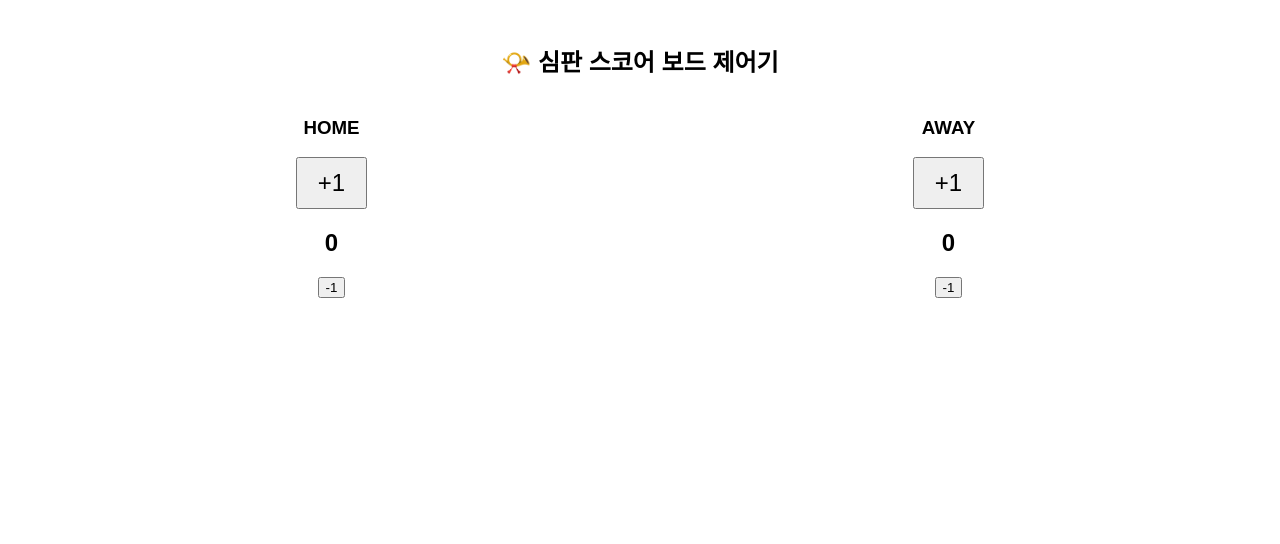
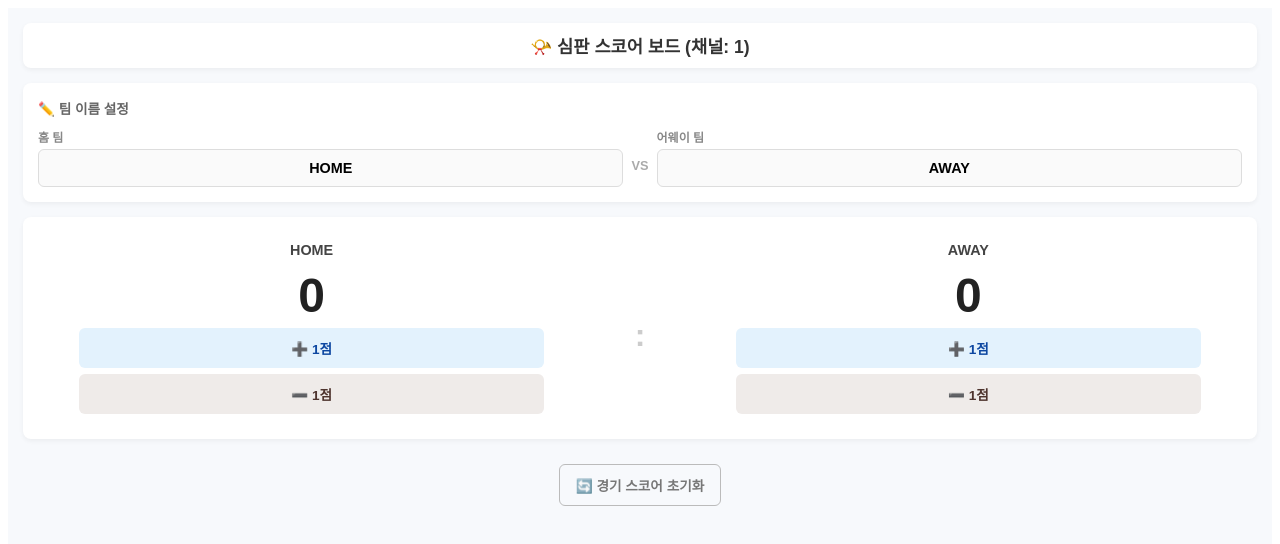
Before and after one commit to gaeriny/tactical-board-nuxt, a Nuxt app: page /match/1/referee in a window 1280 px wide. Shown: the top 544 px of the page. Built offline with nearby package versions, Linux system fonts and the light colour scheme; no server answers; the database is empty.

Commit message:
referee.vue 업데이트

```diff
--- a/pages/match/[id]/referee.vue
+++ b/pages/match/[id]/referee.vue
@@ -1,29 +1,134 @@
 <template>
-  <div style="padding: 15px; font-family: sans-serif; text-align:center;" v-if="matchData">
-    <h2>📯 심판 스코어 보드 제어기</h2>
-    <div style="display:flex; justify-content:space-around; margin:20px 0;">
-      <div>
-        <h3>HOME</h3>
-        <button @click="score('home', 1)" style="font-size:1.5rem; padding:10px 20px;">+1</button>
-        <h2>{{ matchData.scores.home }}</h2>
-        <button @click="score('home', -1)">-1</button>
+  <div class="referee-layout" v-if="matchData">
+    <header class="header">
+      <h2>📯 심판 스코어 보드 (채널: {{ matchId }})</h2>
+    </header>
+
+    <section class="card team-name-section">
+      <h4>✏️ 팀 이름 설정</h4>
+      <div class="team-name-inputs">
+        <div class="input-box">
+          <label>홈 팀</label>
+          <input
+            type="text"
+            v-model="matchData.teamNames.home"
+            @input="updateTeamNames"
+            placeholder="HOME 팀명"
+          />
+        </div>
+        <div class="vs-label">VS</div>
+        <div class="input-box">
+          <label>어웨이 팀</label>
+          <input
+            type="text"
+            v-model="matchData.teamNames.away"
+            @input="updateTeamNames"
+            placeholder="AWAY 팀명"
+          />
+        </div>
       </div>
-      <div>
-        <h3>AWAY</h3>
-        <button @click="score('away', 1)" style="font-size:1.5rem; padding:10px 20px;">+1</button>
-        <h2>{{ matchData.scores.away }}</h2>
-        <button @click="score('away', -1)">-1</button>
+    </section>
+
+    <section class="card score-section">
+      <div class="score-board">
+        <div class="score-ctrl-box">
+          <div class="team-title-display">{{ matchData.teamNames?.home || 'HOME' }}</div>
+          <div class="score-num">{{ matchData.scores?.home ?? 0 }}</div>
+          <div class="btn-group">
+            <button @click="adjustScore('home', 1)" class="btn-plus">➕ 1점</button>
+            <button @click="adjustScore('home', -1)" class="btn-minus">➖ 1점</button>
+          </div>
+        </div>
+
+        <div class="vs-center">:</div>
+
+        <div class="score-ctrl-box">
+          <div class="team-title-display">{{ matchData.teamNames?.away || 'AWAY' }}</div>
+          <div class="score-num">{{ matchData.scores?.away ?? 0 }}</div>
+          <div class="btn-group">
+            <button @click="adjustScore('away', 1)" class="btn-plus">➕ 1점</button>
+            <button @click="adjustScore('away', -1)" class="btn-minus">➖ 1점</button>
+          </div>
+        </div>
       </div>
+    </section>
+
+    <div class="reset-wrapper">
+      <button @click="resetMatch" class="btn-reset">🔄 경기 스코어 초기화</button>
     </div>
   </div>
 </template>
 
 <script setup>
+import { useRoute } from 'vue-router'
+
 const matchId = useRoute().params.id
 const { matchData, saveToServer } = useMatchFirebase(matchId)
 
-const score = (team, val) => {
-  matchData.value.scores[team] = Math.max(0, matchData.value.scores[team] + val)
+// 팀 이름 실시간 서버 입력 동기화
+const updateTeamNames = () => {
+  if (!matchData.value) return
+  if (!matchData.value.teamNames) {
+    matchData.value.teamNames = { home: '', away: '' }
+  }
   saveToServer()
 }
+
+// 점수 증감 제어
+const adjustScore = (team, amount) => {
+  if (!matchData.value) return
+  if (!matchData.value.scores) {
+    matchData.value.scores = { home: 0, away: 0 }
+  }
+
+  matchData.value.scores[team] = Math.max(0, (matchData.value.scores[team] ?? 0) + amount)
+  saveToServer()
+}
+
+// 경기 초기화
+const resetMatch = () => {
+  if (!matchData.value) return
+  if (confirm('현재 경기 점수와 팀 이름을 초기화할까요?')) {
+    matchData.value.scores = { home: 0, away: 0 }
+    matchData.value.teamNames = { home: 'HOME', away: 'AWAY' }
+    saveToServer()
+  }
+}
 </script>
+
+<style scoped>
+.referee-layout { padding: 15px; font-family: sans-serif; background-color: #f7f9fc; min-height: 100vh; }
+.header { text-align: center; margin-bottom: 15px; background: #fff; padding: 10px; border-radius: 8px; box-shadow: 0 2px 5px rgba(0,0,0,0.05); }
+.header h2 { margin: 0; font-size: 1.1rem; color: #333; }
+
+.card { background: white; padding: 15px; border-radius: 8px; box-shadow: 0 2px 5px rgba(0,0,0,0.05); margin-bottom: 15px; }
+.card h4 { margin: 0 0 10px 0; color: #666; font-size: 0.85rem; }
+
+/* 팀 이름 입력 필드 스타일 */
+.team-name-inputs { display: flex; align-items: center; justify-content: space-between; gap: 8px; }
+.input-box { display: flex; flex-direction: column; gap: 4px; flex: 1; }
+.input-box label { font-size: 0.75rem; font-weight: bold; color: #888; }
+.input-box input { padding: 10px; border: 1px solid #ddd; border-radius: 6px; font-size: 0.9rem; font-weight: bold; text-align: center; background: #fafafa; }
+.input-box input:focus { border-color: #007bff; background: #fff; outline: none; }
+.vs-label { font-size: 0.8rem; font-weight: bold; color: #aaa; margin-top: 15px; }
+
+/* 점수 제어 스코어보드 스타일 */
+.score-board { display: flex; align-items: center; justify-content: space-around; padding: 10px 0; }
+.score-ctrl-box { display: flex; flex-direction: column; align-items: center; flex: 1; text-align: center; }
+.team-title-display { font-size: 0.9rem; font-weight: bold; color: #444; max-width: 100px; overflow: hidden; text-overflow: ellipsis; white-space: nowrap; margin-bottom: 5px; }
+.score-num { font-size: 3rem; font-weight: 900; color: #222; margin: 5px 0; font-variant-numeric: tabular-nums; }
+
+.vs-center { font-size: 2rem; font-weight: bold; color: #ccc; margin-top: 15px; flex: 0.2; text-align: center; }
+
+/* 가독성 높은 터치 버튼 레이아웃 */
+.btn-group { display: flex; flex-direction: column; gap: 6px; width: 85%; }
+.btn-group button { padding: 10px 0; border: none; border-radius: 6px; font-weight: bold; font-size: 0.85rem; cursor: pointer; }
+.btn-plus { background-color: #e3f2fd; color: #0d47a1; }
+.btn-plus:active { background-color: #bbdefb; }
+.btn-minus { background-color: #efebe9; color: #4e342e; }
+.btn-minus:active { background-color: #d7ccc8; }
+
+.reset-wrapper { text-align: center; margin-top: 25px; }
+.btn-reset { background: none; border: 1px solid #bbb; padding: 10px 16px; border-radius: 6px; color: #777; font-size: 0.85rem; font-weight: bold; cursor: pointer; }
+.btn-reset:active { background: #eee; }
+</style>
```
